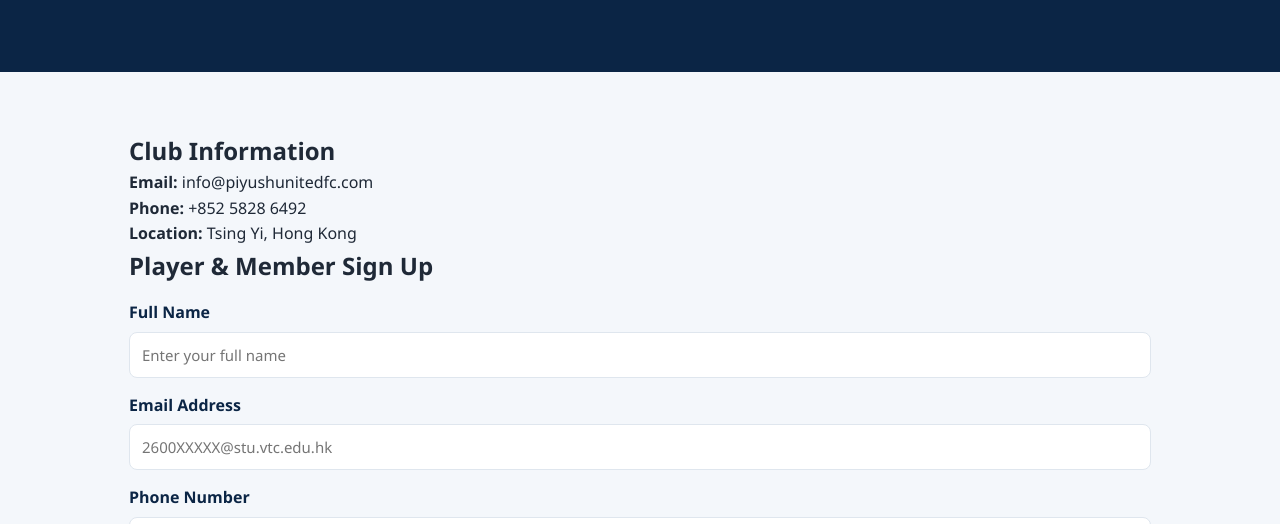
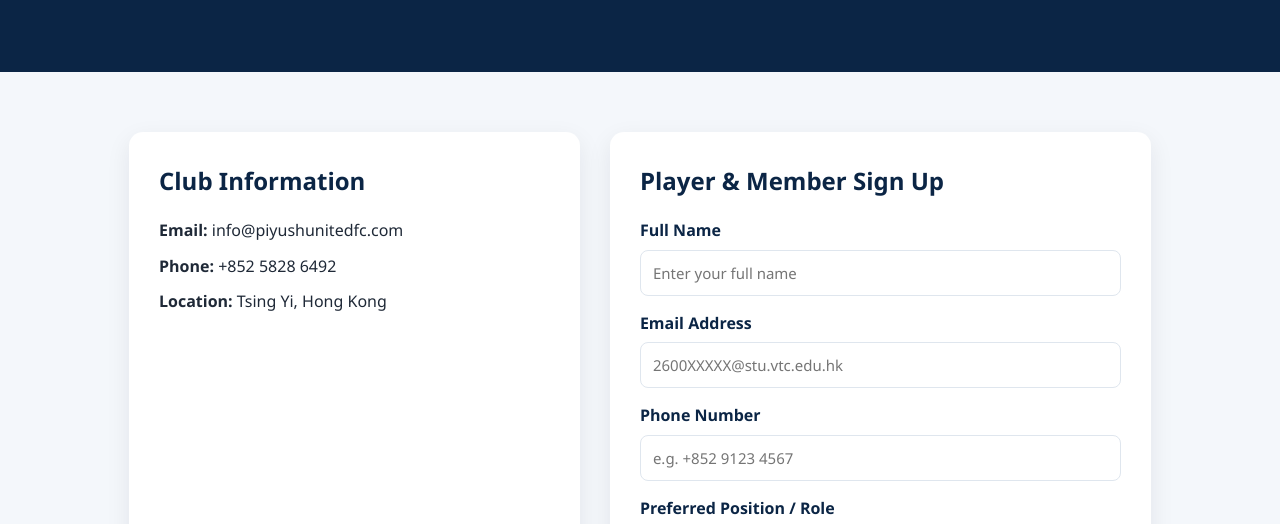
Before and after one commit to MrProFlam/website, a plain HTML site: page join_us.html in a window 1280 px wide. Shown: the part 262-786 px from the top of the page. Drawn offline with Linux system fonts and the light colour scheme.

Commit message:
Update style.css

```diff
--- a/style.css
+++ b/style.css
@@ -430,29 +430,30 @@ tbody tr:hover {
 }
 
 /* Join Us section */
-.Join Us-grid {
+.join-us-grid {
   display: grid;
   grid-template-columns: 1fr 1.2fr;
   gap: 30px;
 }
 
-.Join Us-info,
-.Join Us-form {
+.join-us-info,
+.join-us-form {
   background-color: var(--white);
   padding: 30px;
   border-radius: 14px;
   box-shadow: 0 8px 24px rgba(15, 23, 42, 0.08);
 }
 
-.Join Us-info h2,
-.Join Us-form h2 {
+.join-us-info h2,
+.join-us-form h2 {
   color: var(--navy);
   margin-bottom: 18px;
 }
 
-.Join Us-info p {
+.join-us-info p {
   margin-bottom: 10px;
 }
+
 
 label {
   display: block;
```
